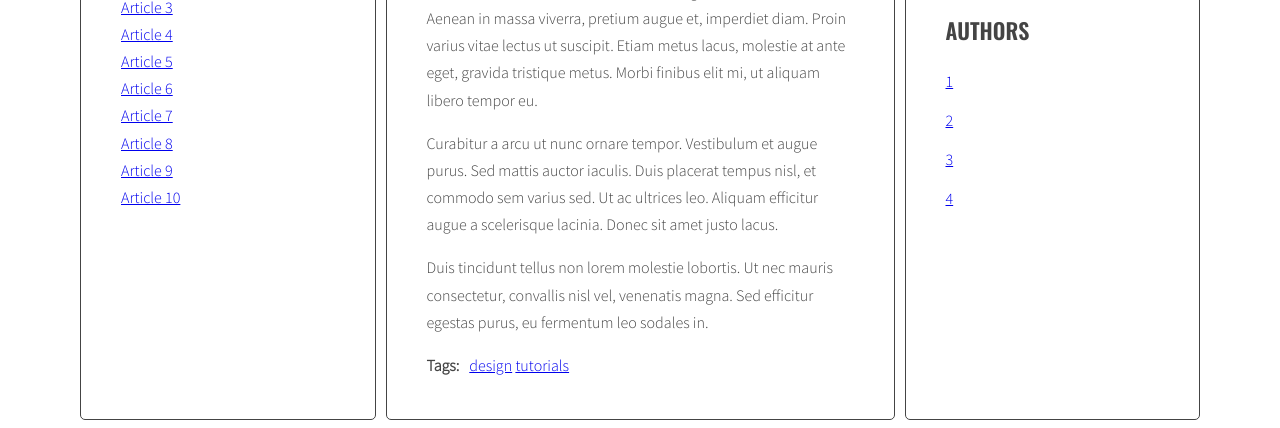
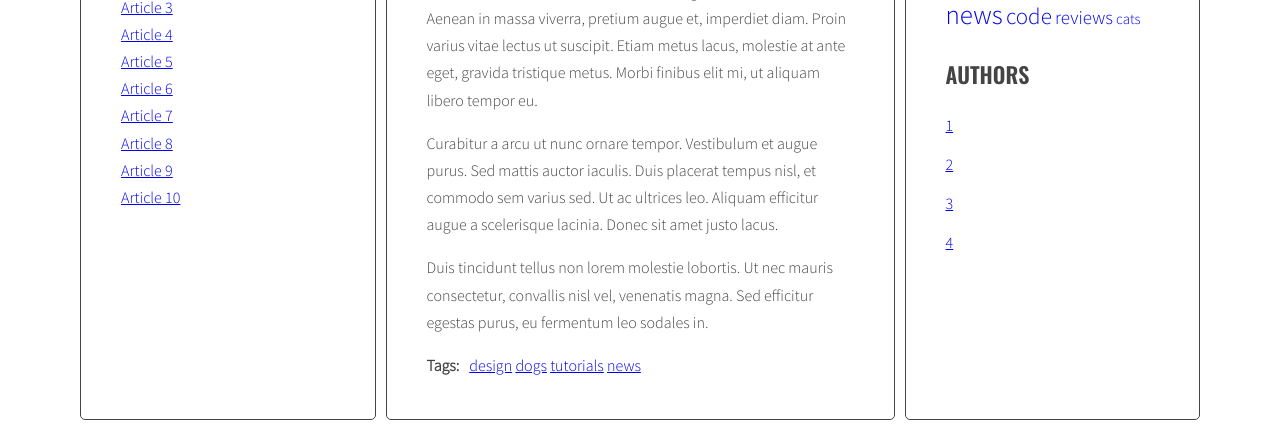
Before and after one commit to Martenia/javascript-blog, a website: page index.html in a window 1280 px wide. Shown: the part 419-847 px from the top of the page. Drawn offline with nearby package versions, Linux system fonts and the light colour scheme.

Commit message:
Dopracowanie chmury tagów

```diff
--- a/index.html
+++ b/index.html
@@ -18,7 +18,7 @@
               </ul>
             </aside>
             <section class="posts">
-              <article class="post active" id="article-1" data-tags="design tutorials" data-author="Marion Berry">
+              <article class="post active" id="article-1" data-tags="design dogs tutorials news" data-author="Marion Berry">
                 <h3 class="post-title">Article 1</h3>
                 <p class="post-author"></p>
                 <div class="post-content">
@@ -32,7 +32,7 @@
                   </ul>
                 </div>
               </article>
-              <article class="post" id="article-2" data-tags="news code" data-author="Theo Tabby">
+              <article class="post" id="article-2" data-tags="news dogs code" data-author="Theo Tabby">
                 <h3 class="post-title">Article 2</h3>
                 <p class="post-author"></p>
                 <div class="post-content">
@@ -46,7 +46,7 @@
                   </ul>
                 </div>
               </article>
-              <article class="post" id="article-3" data-tags="design news reviews" data-author="George Tuxedo">
+              <article class="post" id="article-3" data-tags="design dogs news reviews" data-author="George Tuxedo">
                 <h3 class="post-title">Article 3</h3>
                 <p class="post-author"></p>
                 <div class="post-content">
@@ -74,7 +74,7 @@
                   </ul>
                 </div>
               </article>
-              <article class="post" id="article-5" data-tags="design reviews" data-author="Marion Berry">
+              <article class="post" id="article-5" data-tags="design dogs cats reviews" data-author="Marion Berry">
                 <h3 class="post-title">Article 5</h3>
                 <p class="post-author"></p>
                 <div class="post-content">
@@ -88,7 +88,7 @@
                   </ul>
                 </div>
               </article>
-              <article class="post" id="article-6" data-tags="code reviews" data-author="George Tuxedo">
+              <article class="post" id="article-6" data-tags="code dogs reviews" data-author="George Tuxedo">
                 <h3 class="post-title">Article 6</h3>
                 <p class="post-author"></p>
                 <div class="post-content">
@@ -102,7 +102,7 @@
                   </ul>
                 </div>
               </article>
-              <article class="post" id="article-7" data-tags="code news" data-author="Kitty Toebean">
+              <article class="post" id="article-7" data-tags="code dogs news" data-author="Kitty Toebean">
                 <h3 class="post-title">Article 7</h3>
                 <p class="post-author"></p>
                 <div class="post-content">
@@ -116,7 +116,7 @@
                   </ul>
                 </div>
               </article>
-              <article class="post" id="article-8" data-tags="design tutorials news" data-author="Theo Tabby">
+              <article class="post" id="article-8" data-tags="design tutorials dogs news" data-author="Theo Tabby">
                 <h3 class="post-title">Article 8</h3>
                 <p class="post-author"></p>
                 <div class="post-content">
@@ -130,7 +130,7 @@
                   </ul>
                 </div>
               </article>
-              <article class="post" id="article-9" data-tags="tutorials news" data-author="Marion Berry">
+              <article class="post" id="article-9" data-tags="tutorials dogs news" data-author="Marion Berry">
                 <h3 class="post-title">Article 9</h3>
                 <p class="post-author"></p>
                 <div class="post-content">
@@ -144,7 +144,7 @@
                   </ul>
                 </div>
               </article>
-              <article class="post" id="article-10" data-tags="code design reviews news" data-author="George Tuxedo">
+              <article class="post" id="article-10" data-tags="code design cats reviews news" data-author="George Tuxedo">
                 <h3 class="post-title">Article 10</h3>
                 <p class="post-author"></p>
                 <div class="post-content">
--- a/js/script.js
+++ b/js/script.js
@@ -43,7 +43,9 @@ const optArticleSelector = '.post',
   optTitleSelector = '.post-title',
   optTitleListSelector = '.titles',
   optArticleTagsSelector = '.post-tags .list',
-  optArticleAuthorSelector = '.post-author';
+  optArticleAuthorSelector = '.post-author',
+  optCloudClassCount = 5,
+  optCloudClassPrefix = 'tag-size-';
 
 function generateTitleLinks(customSelector = ''){
 
@@ -86,6 +88,46 @@ for(let link of links){
   link.addEventListener('click', titleClickHandler);
 }
 
+
+function calculateTagsParams(tags) {
+
+  const params = { max: 0, min: 999999 };
+
+  for(let tag in tags){
+
+    if(tags[tag] > params.max){
+      params.max = tags[tag];
+    }
+    else if(tags[tag] < params.min){
+      params.min = tags[tag];
+    }
+
+    console.log(tag + ' is used ' + tags[tag] + ' times');
+  }
+
+  return params;
+}
+calculateTagsParams();
+
+/* classNumber = Math.floor( 0.5 * 5 + 1 );
+classNumber = Math.floor( 0.5 * optCloudClassCount + 1 );
+classNumber = Math.floor( ( 4 / 8 ) * optCloudClassCount + 1 );
+classNumber = Math.floor( ( (6 - 2) / (10 - 2) ) * optCloudClassCount + 1 );
+classNumber = Math.floor( ( (count - 2) / (10 - 2) ) * optCloudClassCount + 1 );
+classNumber = Math.floor( ( (count - 2) / (params.max - 2) ) * optCloudClassCount + 1 );
+classNumber = Math.floor( ( (count - params.min) / (params.max - 2) ) * optCloudClassCount + 1 );
+classNumber = Math.floor( ( (count - params.min) / (params.max - params.min) ) * optCloudClassCount + 1 ); */
+
+function calculateTagClass(count, params) {
+  const normalizedCount = count - params.min;
+  const normalizedMax = params.max - params.min;
+  const percentage = normalizedCount / normalizedMax;
+  const classNumber = Math.floor( percentage * (optCloudClassCount - 1) + 1 );
+
+  return optCloudClassPrefix + classNumber;
+}
+
+
 function generateTags(){
   /* [NEW] create a new variable allTags with an empty object */
   let allTags = {};
@@ -110,10 +152,11 @@ function generateTags(){
       // console.log(tag);
       /* generate HTML of the link */
       const linkTag = '<li><a href="#tag-' + tag + '">' + tag + '</a></li>';
-      console.log(linkTag);
+      // console.log(linkTag);
       /* add generated code to html variable */
       html = html + linkTag + ' ';
       /* [NEW] check if this link is NOT already in allTags */
+      // eslint-disable-next-line no-prototype-builtins
       if(!allTags.hasOwnProperty(tag)) {
         /* [NEW] add tag to allTags objects */
         allTags[tag] = 1;
@@ -129,13 +172,22 @@ function generateTags(){
   /* [NEW] find list of tags in right column */
   const tagList = document.querySelector('.tags');
 
+  const tagsParams = calculateTagsParams(allTags);
+  console.log('tagsParams:', tagsParams);
+
   /* [new] create variable for all links HTML code */
   let allTagsHTML = '';
 
   /* [new] START LOOP: for each tag in allTags: */
   for (let tag in allTags) {
+
+    const tagLinkHTML = '<li><a href="#tag-' + tag + '" class="' + calculateTagClass(allTags[tag], tagsParams) + '">' + tag + '</a></li>'+ ' ';
+    console.log('tagLinkHTML:', tagLinkHTML);
+
     /* [new] generate code of a link and add it to allTags HTML */
-    allTagsHTML += tag + ' (' + allTags[tag] + ') ';
+    // allTagsHTML += tag + ' (' + allTags[tag] + ') ';
+    allTagsHTML += tagLinkHTML;
+
     /* [new] END LOOP: for each tag in allTags */
   }
 
--- a/sass/style.scss
+++ b/sass/style.scss
@@ -118,3 +118,27 @@ body {
     margin: 0 10px 0 0;
   }
 }
+
+.tag-size-1 {
+  font-size: 15px;
+  text-decoration: none;
+}
+.tag-size-2 {
+  font-size: 19px;
+  text-decoration: none;
+}
+.tag-size-3 {
+  font-size: 23px;
+  text-decoration: none;
+}
+.tag-size-4 {
+  font-size: 27px;
+  text-decoration: none;
+}
+.tag-size-5 {
+  font-size: 31px;
+  text-decoration: none;
+}
+ul.tags li {
+  display:inline;
+}
```
Also changed, not shown: css/style.css, 1 other file.
